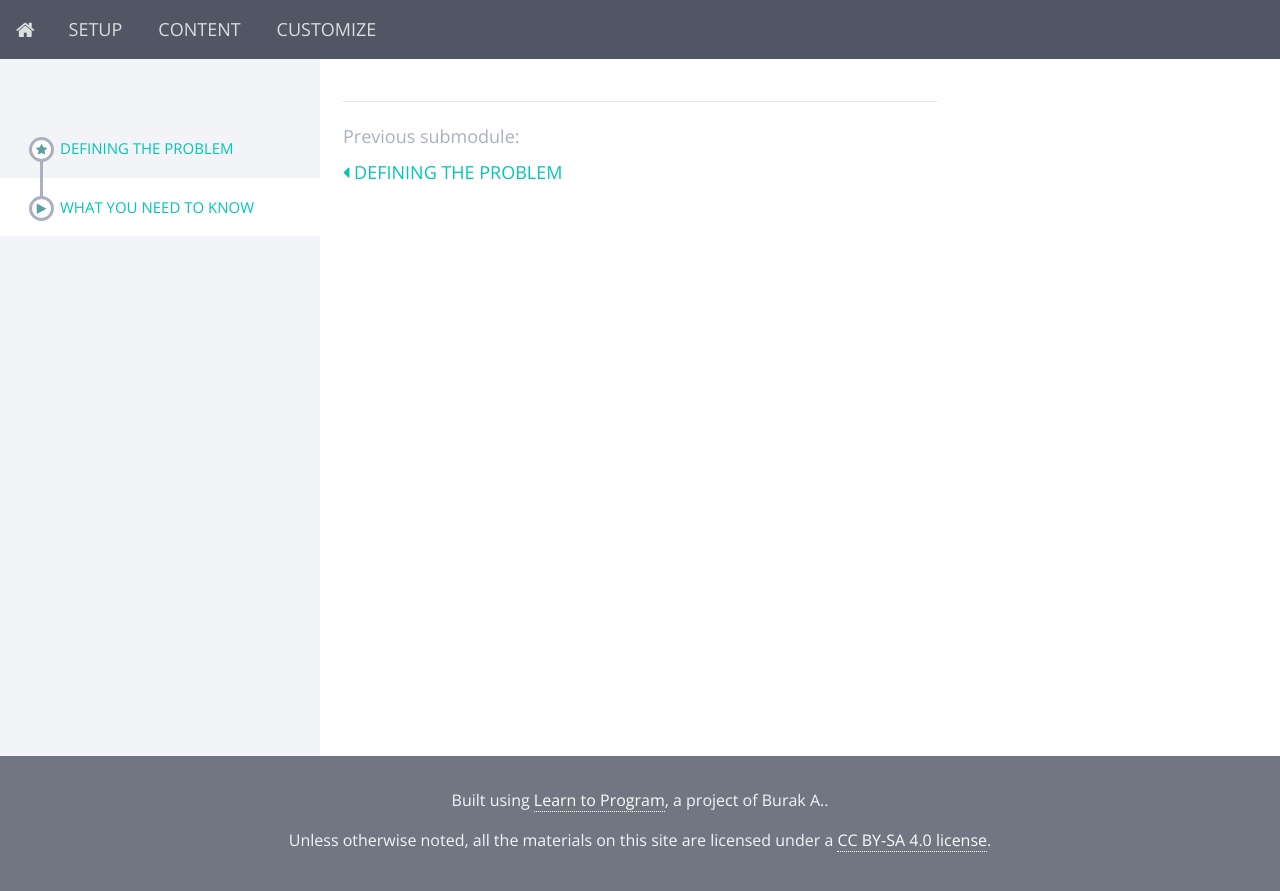
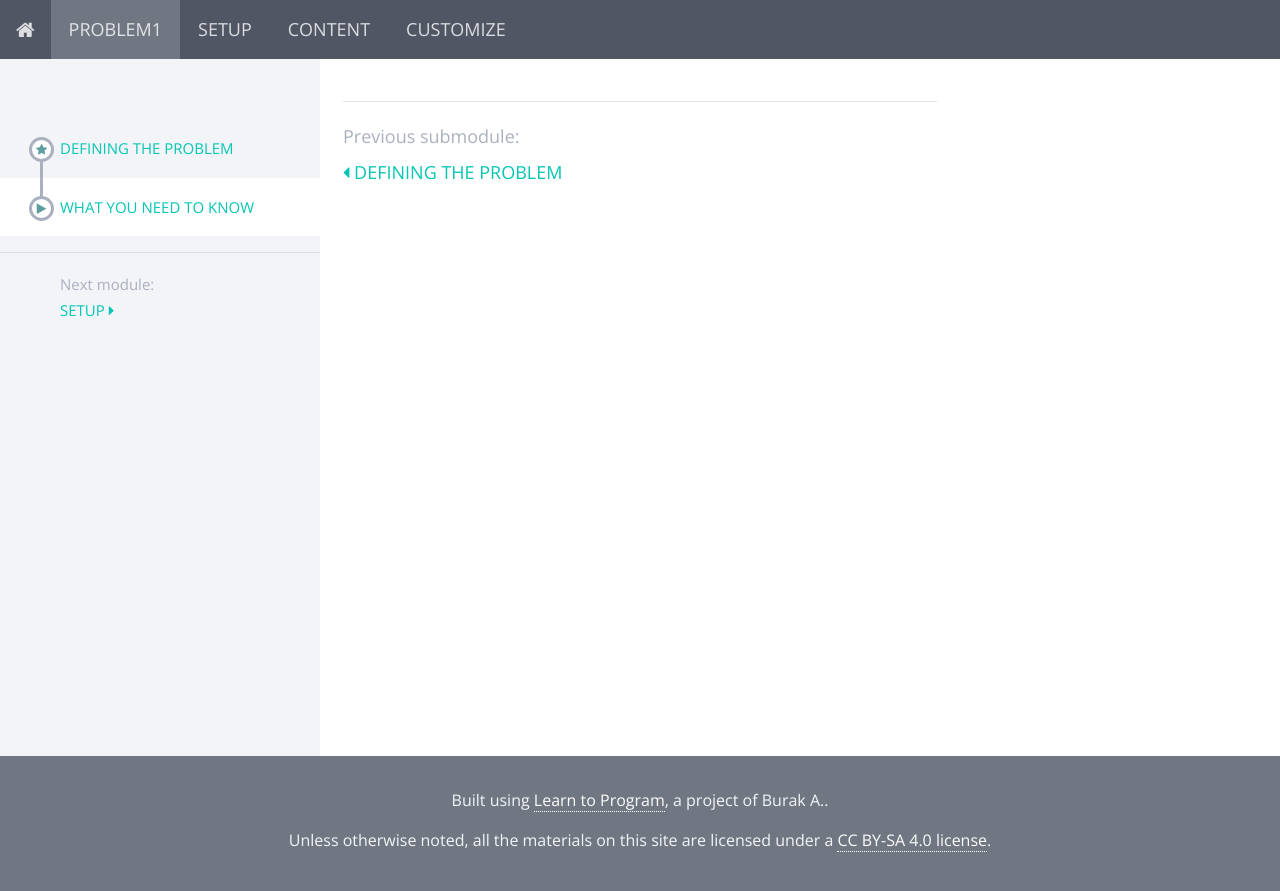
Before and after one commit to burakayy7/learn-to-program, a Jekyll site: the page built from modules/Problem1/_posts/2000-01-02-What-You-Need-to-Know.md, in a window 1280 px wide. Shown: the top 891 px of the page. Built offline with Jekyll 4.4.1, drawn with Linux system fonts in a browser that asks for light colours; nearby versions of some CDN libraries.

Commit message:
Update course.yml

```diff
--- a/_data/course.yml
+++ b/_data/course.yml
@@ -1,3 +1,3 @@
 title: Learn-to-Program
 description: Learn to code by learning how to attack problems, and how to apply Python skills.
-modules: ["setup", "content", "customize"]
+modules: ["Problem1", "setup", "content", "customize"]
```
